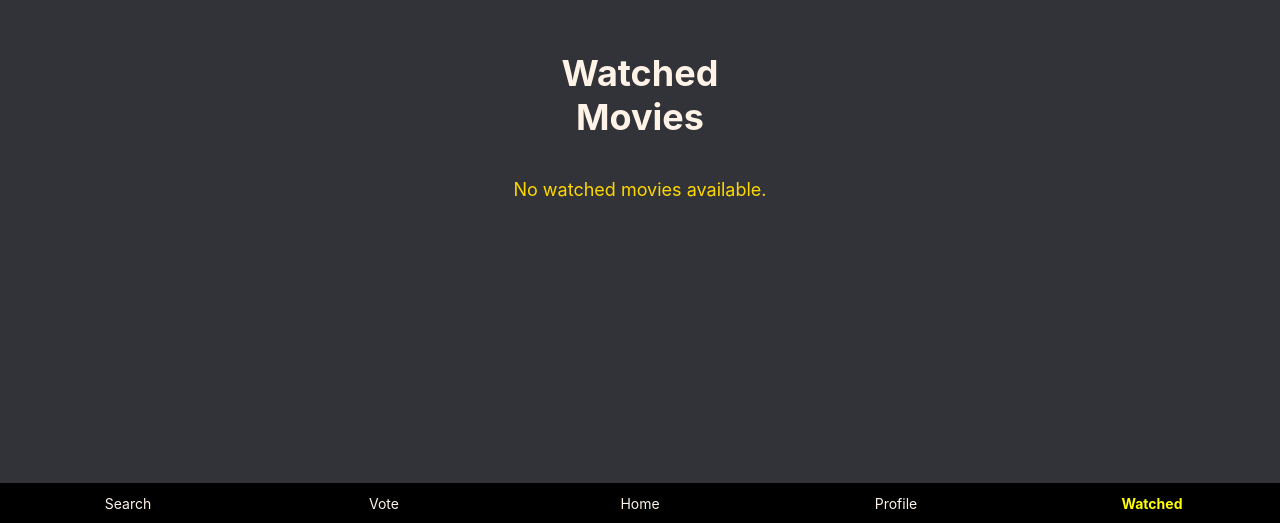
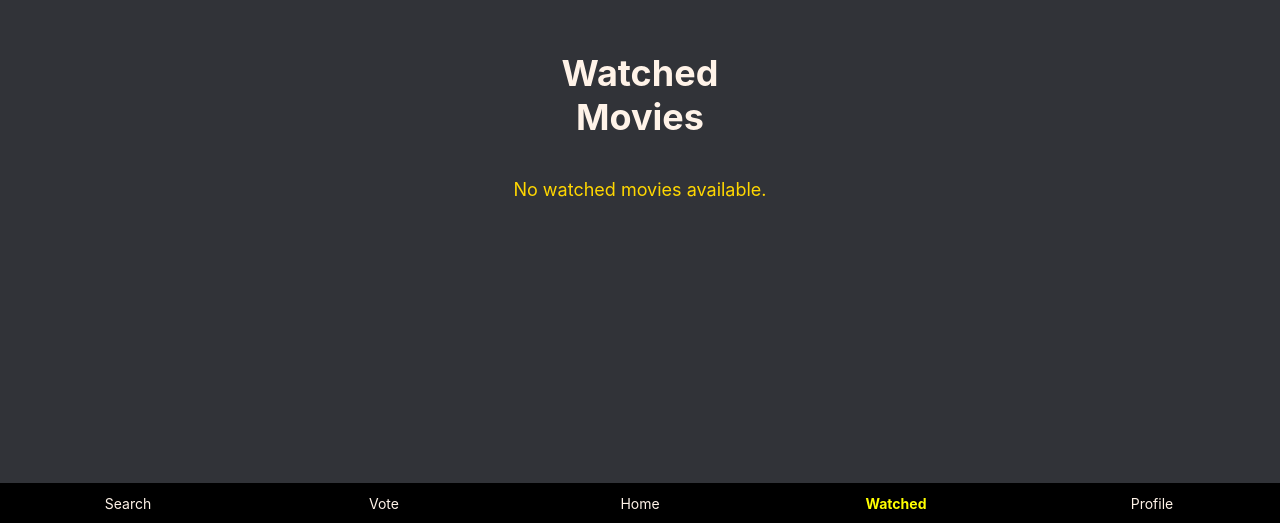
Before and after one commit to rachelleiner/firebase_deploy, a React (Create React App) app in the folder firebase_frontend/: page /watched in a window 1280 px wide. Shown: the part 277-800 px from the top of the page. Built offline with nearby package versions, Linux system fonts and the light colour scheme.

Commit message:
Update WatchedPage.js

```diff
--- a/firebase_frontend/src/pages/WatchedPage.js
+++ b/firebase_frontend/src/pages/WatchedPage.js
@@ -20,11 +20,11 @@ const Watched = () => {
         <div className="nav-item">
           <Link to="/home">Home</Link>
         </div>
+        <div className="nav-item current-page">
+          <Link to="/watched">Watched</Link>
+        </div>
         <div className="nav-item">
           <Link to="/profile">Profile</Link>
-        </div>
-        <div className="nav-item current-page">
-          <Link to="/watched">Watched</Link>
         </div>
       </div>
     </div>
```
